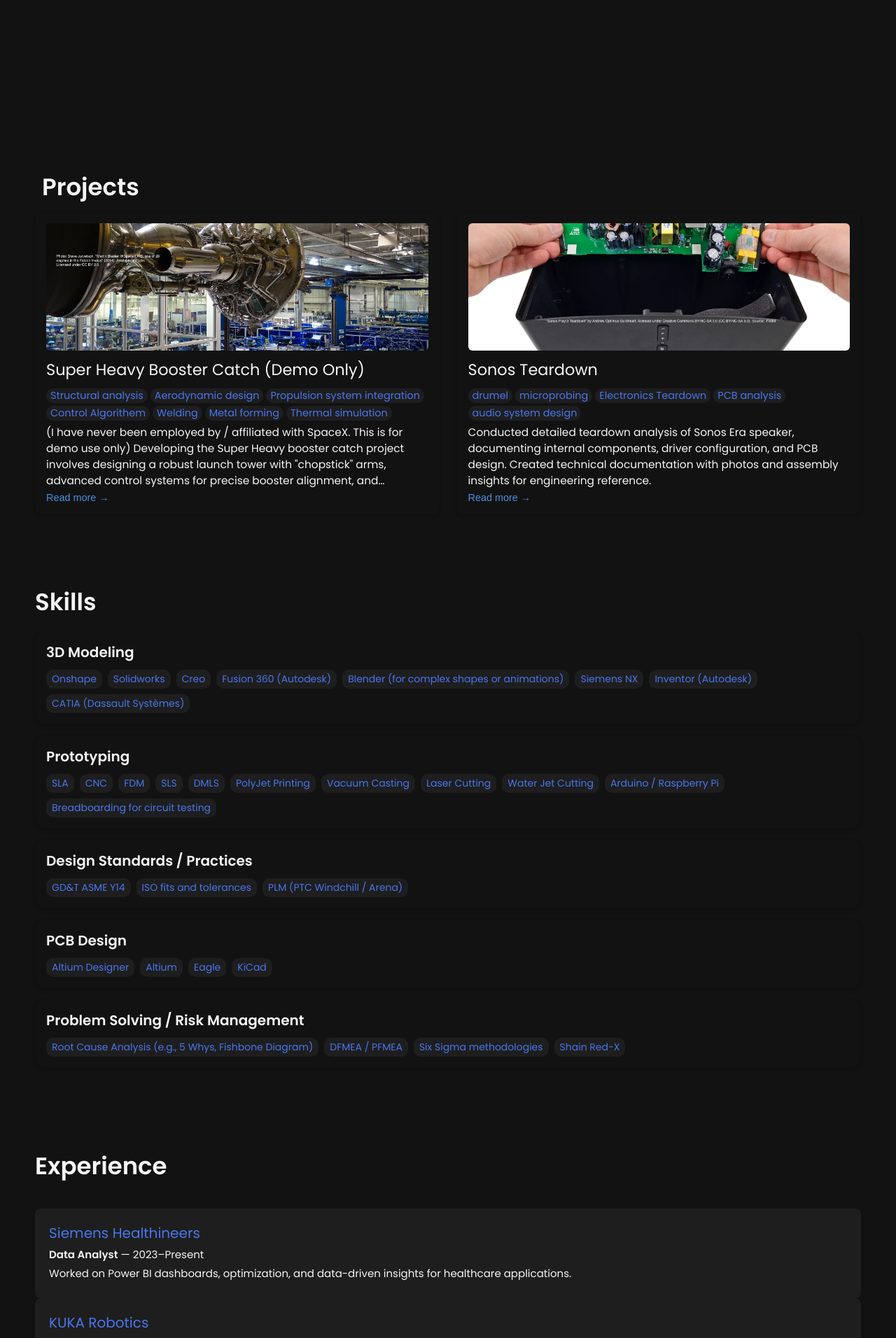
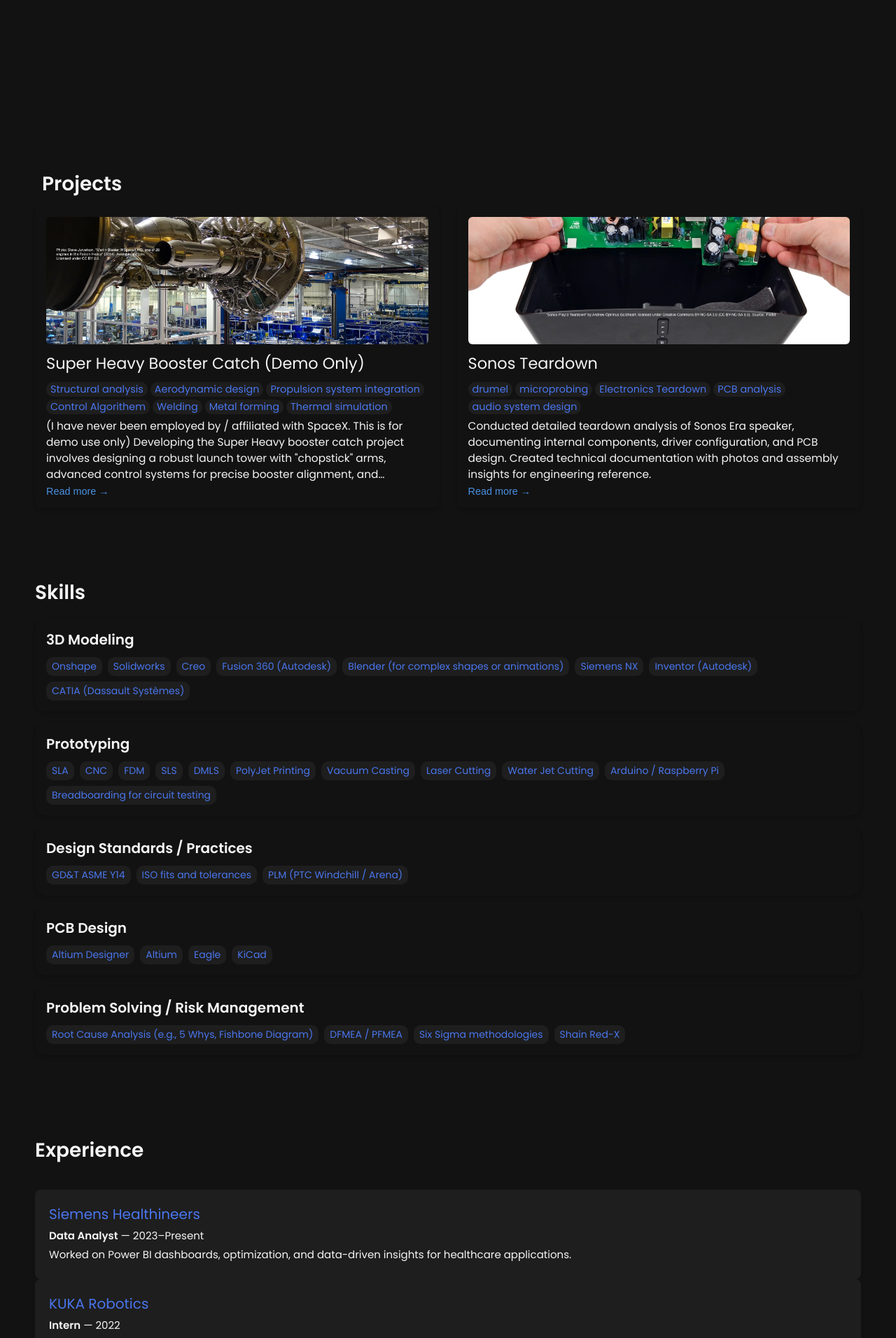
Before and after one commit to devmak7/devmak7.github.io, a Jekyll site: the page built from index.html, in a window 1280 px wide. Shown: the part 791-2703 px from the top of the page at 70% size. Built offline with Jekyll 4.4.1, drawn with Linux system fonts in a browser that asks for light colours.

Commit message:
Update styles.css

```diff
--- a/css/styles.css
+++ b/css/styles.css
@@ -275,7 +275,7 @@ nav .mobile-nav {
    }
 
 .project-grid-section h2{
-    font-size: 34px;
+    font-size: 28px;
     margin-bottom: 10px;
     padding: 0 10px;
 }
@@ -388,7 +388,7 @@ nav .mobile-nav {
 }
 
 .experience-section h2 {
-  font-size: 34px;
+  font-size: 28px;
   margin-bottom: 15px;
 }
 
@@ -423,7 +423,7 @@ nav .mobile-nav {
 }
 
 .skills-section h2 {
-    font-size: 34px;
+    font-size: 28px;
     margin-bottom: 15px;
 }
 
```
